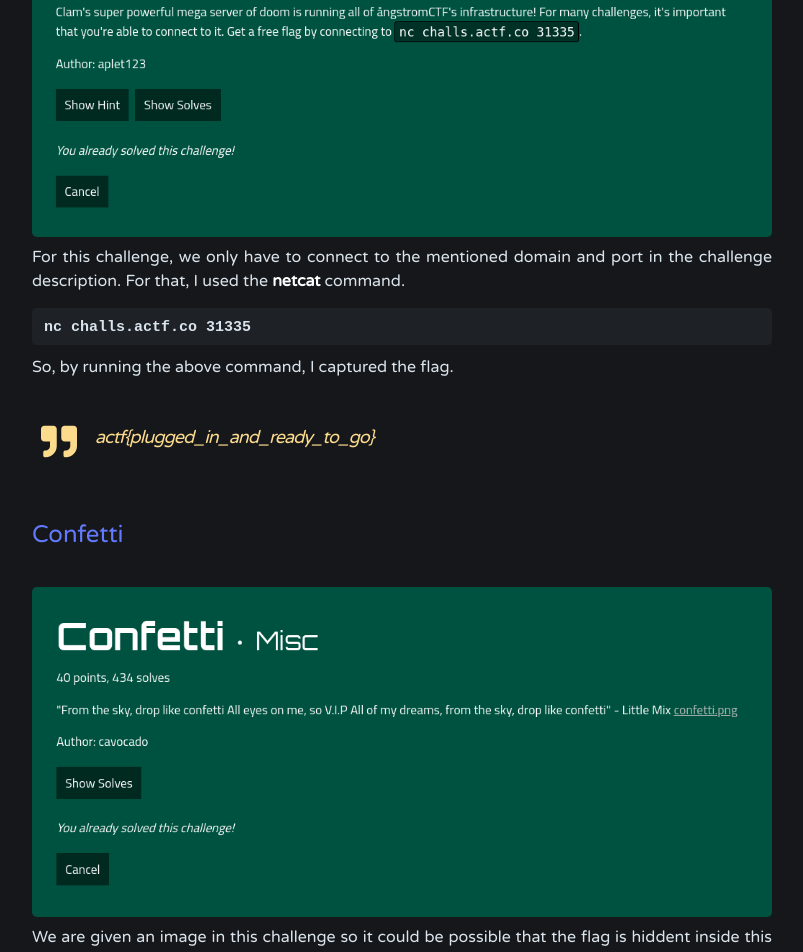
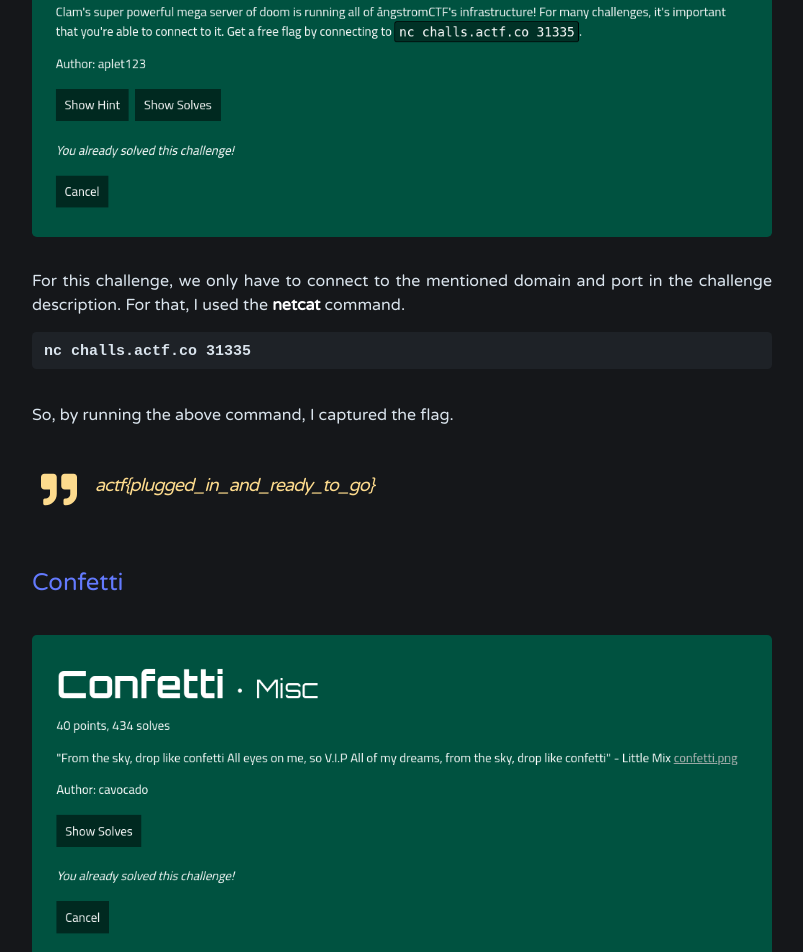
Before and after one commit to Xan0er/Xan0er.github.io, a Jekyll site: the page built from docs/_posts/2022-04-31-Angstrom-CTF-2022-Writeups.md, in a window 1280 px wide. Shown: the part 840-1792 px from the top of the page, without its empty margins (238-1041 px from the left). Built offline with Jekyll 4.4.1, drawn with Linux system fonts in a browser that asks for light colours; nearby versions of some CDN libraries; comment, search, counter and statistics services are not loaded.

Commit message:
Changes to the angstrom ctf 2022 writeup

````diff
--- a/docs/_posts/2022-04-31-Angstrom-CTF-2022-Writeups.md
+++ b/docs/_posts/2022-04-31-Angstrom-CTF-2022-Writeups.md
@@ -21,11 +21,13 @@ Also, I have completed the writeup of this CTF after almost a year since I was b
 
 <br><img src="/assets/images/angstrom_ctf_2022/interwebz_1.png" alt="interwebz">
 
+<br>
 For this challenge, we only have to connect to the mentioned domain and port in the challenge description. For that, I used the **netcat** command.
 ```
 nc challs.actf.co 31335
 ```
 
+<br>
 So, by running the above command, I captured the flag.
 > actf{plugged_in_and_ready_to_go}
 
@@ -34,14 +36,17 @@ So, by running the above command, I captured the flag.
 
 <br><img src="/assets/images/angstrom_ctf_2022/confetti_1.png" alt="confetti">
 
+<br>
 We are given an image in this challenge so it could be possible that the flag is hiddent inside this image. Here's a preview of the image:
 
 <br><img src="/assets/images/angstrom_ctf_2022/confetti_2.png" alt="confetti">
 
+<br>
 I ran the **file** command first in order to find the type of the file. It's a PNG image file.
 
 <br><img src="/assets/images/angstrom_ctf_2022/confetti_3.png" alt="confetti">
 
+<br>
 Then I passed the image through **binwalk** first to see if there was anything else attached to the file. Going back to the lyrics we were given for the description of this challenge, it mentions confetti dropping from the sky. Reminds us of a certain binwalk argument that looks like a star falling from the sky:
 ```
 binwalk --dd ".*" confetti.png
@@ -51,10 +56,12 @@ binwalk --dd ".*" confetti.png
 
 <br><img src="/assets/images/angstrom_ctf_2022/confetti_5.png" alt="confetti">
 
+<br>
 As you can see in the above image, there are many image files extracted with the **binwalk**. So our flag should be in one of them.
 
 <br><img src="/assets/images/angstrom_ctf_2022/confetti_6.png" alt="confetti">
 
+<br>
 We got our flag:
 > actf{confetti_4_u}
 
@@ -63,12 +70,14 @@ We got our flag:
 
 <br><img src="/assets/images/angstrom_ctf_2022/shark_1_1.png" alt="shark_1">
 
+<br>
 In this challenge, we are give a network capture file with extention **pcapng**. So, I have to analyze this file using a program called **WireShark** and find the flag.
 
 <br><img src="/assets/images/angstrom_ctf_2022/shark_1_2.png" alt="shark_1">
 
 <br><img src="/assets/images/angstrom_ctf_2022/shark_1_3.png" alt="shark_1">
 
+<br>
 Next, I followed one of the first network TCP streams to see the content which is being sent via the TCP protocol. And, I got lucky because I captured the flag.
 
 <br><img src="/assets/images/angstrom_ctf_2022/shark_1_4.png" alt="shark_1">
@@ -80,18 +89,22 @@ Next, I followed one of the first network TCP streams to see the content which i
 
 <br><img src="/assets/images/angstrom_ctf_2022/shark_2_1.png" alt="shark_2">
 
+<br>
 Just like the previous challenge, we are given a network packet capture file again in this challenge but our goal remains same i.e. capturing the flag. We will open this file in the **Wireshark** and analyze the network packets.
 
 <br><img src="/assets/images/angstrom_ctf_2022/shark_2_2.png" alt="shark_2">
 
+<br>
 In one of the TCP streams, I came across content which looks like image data since the starting bytes of the content contained the **JFIF** which is the header for the *JPEG* image type.
 
 <br><img src="/assets/images/angstrom_ctf_2022/shark_2_3.png" alt="shark_2">
 
+<br>
 I changed the show data as from **ASCII** to **Raw** and saved the image as JPEG image.
 
 <br><img src="/assets/images/angstrom_ctf_2022/shark_2_4.png" alt="shark_2">
 
+<br>
 We have our flag in the extracted image from the packet capture file.
 
 <br><img src="/assets/images/angstrom_ctf_2022/shark_2_5.png" alt="shark_2">
@@ -106,8 +119,10 @@ We have our flag in the extracted image from the packet capture file.
 
 <br><img src="/assets/images/angstrom_ctf_2022/flash_1.png" alt="flash">
 
+<br>
 In this challenge, It looks like a site where fake flags are displayed when you access it. If you look closely, the display will change for a moment. It seems that js is instantaneously replacing it with a real flag. So, I have to use my browser's features to set breakpoints on changes.
 
+<br>
 Once I did that, I got the flag.
 > actf{sp33dy_l1ke_th3_fl4sh}
 
@@ -116,6 +131,7 @@ Once I did that, I got the flag.
 
 <br><img src="/assets/images/angstrom_ctf_2022/auth_skip_1.png" alt="auth_skip">
 
+<br>
 For this, we have to skip the authentication part and capture the flag located on the other side of the authentication. When I try to access the web page, it looks like a login form, but since I don't have the credentials to login so I proceed further. The source code of the authentication module looks like this:
 ```
 app.get("/", (req, res) => {
@@ -127,11 +143,13 @@ app.get("/", (req, res) => {
 });
 ```
 
+<br>
 By reviewing the above code, I came to a conclusion that I have to pass cookie **user** with value of **admin** in order to successfully by pass the authentication. I used curl for this purpose:
 ```
 curl https://auth-skip.web.actf.co/ -H "Cookie: user=admin"
 ```
 
+<br>
 After sending request, I got the flag.
 > actf{passwordless_authentication_is_the_new_hip_thing}
 
@@ -140,6 +158,7 @@ After sending request, I got the flag.
 
 <br><img src="/assets/images/angstrom_ctf_2022/crumbs_1.png" alt="crumbs">
 
+<br>
 When we visit the web page of this challenge, it gives us the url of the next webpage to follow. I used **curl** command to demonstrate how it looked on the webpage
 ```
 curl https://crumbs.web.actf.co/
@@ -152,6 +171,7 @@ curl https://crumbs.web.actf.co/24c73741-cdd9-4c76-bf79-fb82304a6ceb
     Go to 1eb4cc3f-204b-4ba2-acd7-30d833676347
 ```
 
+<br>
 So, as per my intuition, we have to keep following the following until we reach the flag or we reach a url that gives us the flag. But we don't know how many URLs we have to go through since there could be 100s or 1000s of URLs so I wrote a simple script to capture the flag in python.
 ```
 import requests
@@ -170,6 +190,7 @@ while True:
     next_path = text.replace("Go to ", "")
 ```
 
+<br>
 Thus, eventually I got the flag.
 > actf{w4ke_up_to_th3_m0on_6bdc10d7c6d5}
 
@@ -181,6 +202,7 @@ Thus, eventually I got the flag.
 
 <br><img src="/assets/images/angstrom_ctf_2022/caesar_1.png" alt="caesar">
 
+<br>
 We are given an encrypted string which we have to decode in order to get the flag. There is a hint in the challenge title that this could be the **Caesar** cipher.
 ```
 sulx{klgh_jayzl_lzwjw_ujqhlgyjshzwj_kume}
@@ -199,10 +221,12 @@ So, I payed a little visit to the [Dcode Caesar Code](https://www.dcode.fr/chiff
 
 <br><img src="/assets/images/angstrom_ctf_2022/baby3_1.png" alt="baby3">
 
+<br>
 After running the **file** command, I found out that this is an **ELF 64-bit Linux Executable** file.
 
 <br><img src="/assets/images/angstrom_ctf_2022/baby3_2.png" alt="baby3">
 
+<br>
 I ran the `strings chall` command and found the flag.
 
 <br><img src="/assets/images/angstrom_ctf_2022/baby3_3.png" alt="baby3">
````
